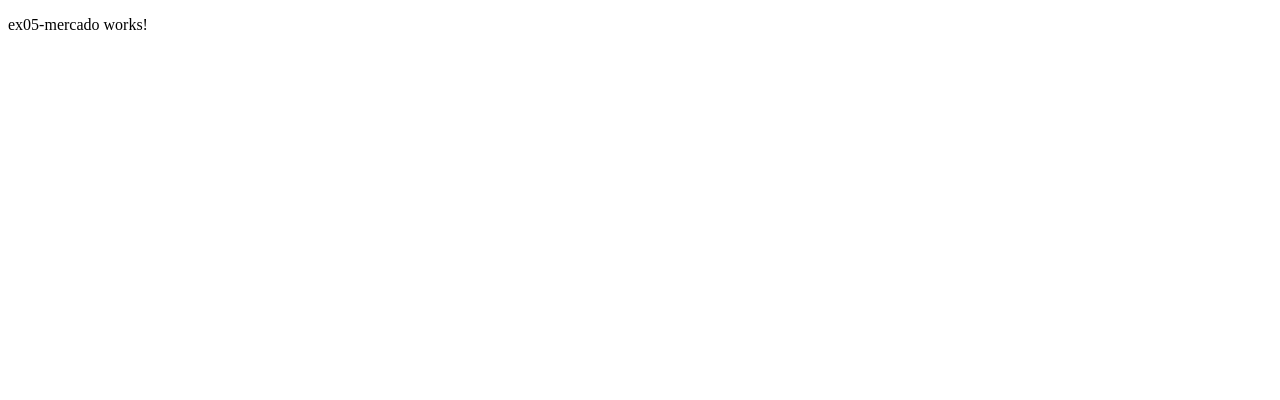
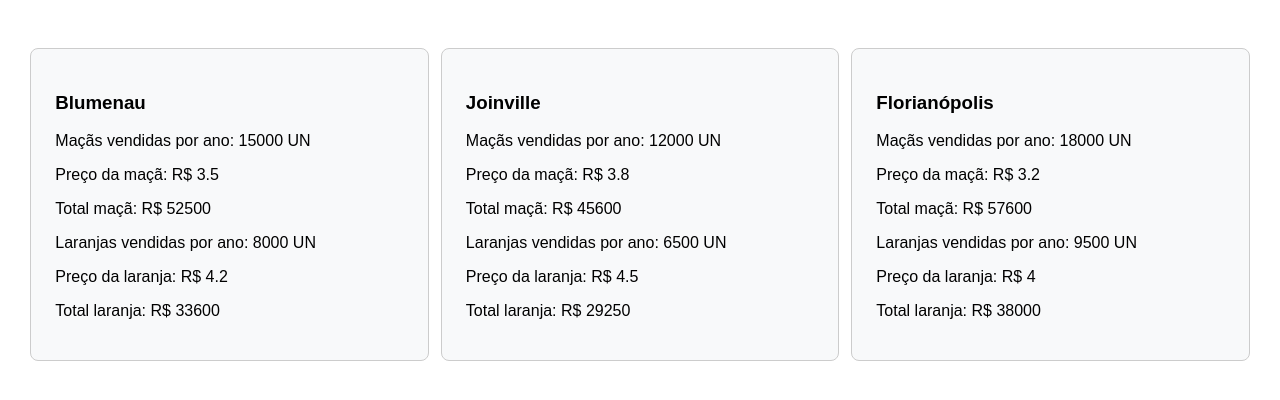
Before and after one commit to Kovatsug/exercicios-introdutorios-angular, an Angular app: page /ex05 in a window 1280 px wide. Shown: the top 400 px of the page. Built offline with nearby package versions, Linux system fonts and the light colour scheme.

Commit message:
feat/exercicio 5 completo explendidamente

```diff
--- a/src/app/exercicios/ex05-mercado/ex05-mercado.css
+++ b/src/app/exercicios/ex05-mercado/ex05-mercado.css
@@ -0,0 +1,32 @@
+/* Container geral */
+.container {
+  max-width: 99%;
+  margin: 2rem auto;
+  padding: 1rem;
+  font-family: Arial, sans-serif;
+  box-sizing: border-box;
+
+  display: flex;
+  flex-wrap: wrap;
+  gap: 1%;
+  justify-content: center;
+}
+
+/* Cada mercado */
+.mercado {
+  border: 1px solid #ccc;
+  border-radius: 0.5rem;
+  padding: 1.5rem;
+  background-color: #f8f9fa;
+
+  flex: 1 1 220px;
+  min-width: 300px;
+  box-sizing: border-box;
+}
+
+/* Responsividade */
+@media (max-width: 600px) {
+  .mercados-container {
+    flex-direction: column;
+  }
+}
--- a/src/app/exercicios/ex05-mercado/ex05-mercado.html
+++ b/src/app/exercicios/ex05-mercado/ex05-mercado.html
@@ -1 +1,35 @@
-<p>ex05-mercado works!</p>
+<!-- Exibição de 3 unidades de mercado usando apenas interpolação {{ }} -->
+<div class="container">
+  <!-- Bloco para unidade De Blumenau -->
+  <div class="mercado">
+    <h3>Blumenau</h3>
+    <p>Maçãs vendidas por ano: {{ unidadeDeBlumenau.macasVendidasAno }} UN</p>
+    <p>Preço da maçã: R$ {{ unidadeDeBlumenau.precoMaca }}</p>
+    <p>Total maçã: R$ {{ unidadeDeBlumenau.precoMaca * unidadeDeBlumenau.macasVendidasAno }}</p>
+    <p>Laranjas vendidas por ano: {{ unidadeDeBlumenau.laranjasVendidasAno }} UN</p>
+    <p>Preço da laranja: R$ {{ unidadeDeBlumenau.precoLaranja }}</p>
+    <p>Total laranja: R$ {{ unidadeDeBlumenau.precoLaranja * unidadeDeBlumenau.laranjasVendidasAno }}</p>
+  </div>
+
+  <!-- Bloco para unidade De Joinville -->
+  <div class="mercado">
+    <h3>Joinville</h3>
+    <p>Maçãs vendidas por ano: {{ unidadeDeJoinville.macasVendidasAno }} UN</p>
+    <p>Preço da maçã: R$ {{ unidadeDeJoinville.precoMaca }}</p>
+    <p>Total maçã: R$ {{ unidadeDeJoinville.precoMaca * unidadeDeJoinville.macasVendidasAno }}</p>
+    <p>Laranjas vendidas por ano: {{ unidadeDeJoinville.laranjasVendidasAno }} UN</p>
+    <p>Preço da laranja: R$ {{ unidadeDeJoinville.precoLaranja }}</p>
+    <p>Total laranja: R$ {{ unidadeDeJoinville.precoLaranja * unidadeDeJoinville.laranjasVendidasAno }}</p>
+  </div>
+
+  <!-- Bloco para unidade De Florianópolis -->
+  <div class="mercado">
+    <h3>Florianópolis</h3>
+    <p>Maçãs vendidas por ano: {{ unidadeDeFlorianopolis.macasVendidasAno }} UN</p>
+    <p>Preço da maçã: R$ {{ unidadeDeFlorianopolis.precoMaca }}</p>
+    <p>Total maçã: R$ {{ unidadeDeFlorianopolis.precoMaca * unidadeDeFlorianopolis.macasVendidasAno }}</p>
+    <p>Laranjas vendidas por ano: {{ unidadeDeFlorianopolis.laranjasVendidasAno }} UN</p>
+    <p>Preço da laranja: R$ {{ unidadeDeFlorianopolis.precoLaranja }} </p>
+    <p>Total laranja: R$ {{ unidadeDeFlorianopolis.precoLaranja * unidadeDeFlorianopolis.laranjasVendidasAno }}</p>
+  </div>
+</div>
--- a/src/app/exercicios/ex05-mercado/ex05-mercado.ts
+++ b/src/app/exercicios/ex05-mercado/ex05-mercado.ts
@@ -1,4 +1,5 @@
 import { Component } from '@angular/core';
+import { Mercado } from './mercado';
 
 @Component({
   imports: [],
@@ -6,4 +7,29 @@ import { Component } from '@angular/core';
   styleUrl: './ex05-mercado.css',
   templateUrl: './ex05-mercado.html',
 })
-export class Ex05Mercado {}
+export class Ex05Mercado {
+  // 3 unidades com valores de exemplo diferentes
+  unidadeDeBlumenau: Mercado = {
+    nome: 'Mercado Blumenau',
+    macasVendidasAno: 15000,
+    precoMaca: 3.50,
+    laranjasVendidasAno: 8000,
+    precoLaranja: 4.20,
+  };
+
+  unidadeDeJoinville: Mercado = {
+    nome: 'Mercado Joinville',
+    macasVendidasAno: 12000,
+    precoMaca: 3.80,
+    laranjasVendidasAno: 6500,
+    precoLaranja: 4.50,
+  };
+
+  unidadeDeFlorianopolis: Mercado = {
+    nome: 'Mercado Florianópolis',
+    macasVendidasAno: 18000,
+    precoMaca: 3.20,
+    laranjasVendidasAno: 9500,
+    precoLaranja: 4.00,
+  };
+}
--- /dev/null
+++ b/src/app/exercicios/ex05-mercado/mercado.ts
@@ -0,0 +1,8 @@
+/* Interface Mercado - define os dados de vendas de um mercado */
+export interface Mercado {
+  nome: string;
+  macasVendidasAno: number;
+  precoMaca: number;
+  laranjasVendidasAno: number;
+  precoLaranja: number;
+}
```
